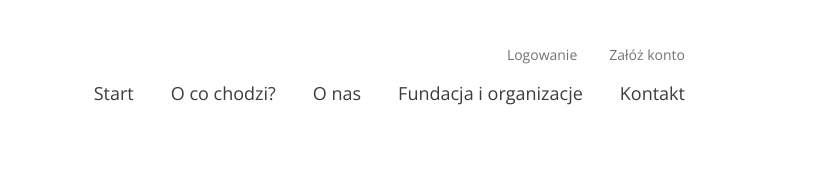
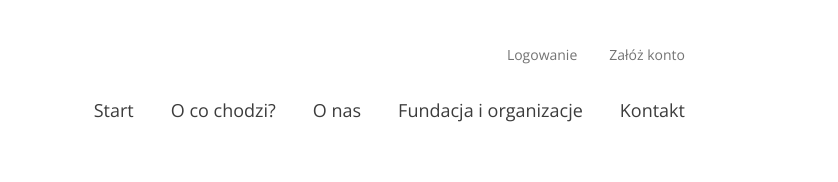
Before and after one commit to damianpajak/In-Good-Hands, a React (Vite) app: page / in a window 1280 px wide. Shown: the top 182 px of the page, without its empty margins (442-1280 px from the left). Built offline with nearby package versions, Linux system fonts and the light colour scheme.

Commit message:
Add margin for menu panel

```diff
--- a/src/scss/stages/_homeNavigation.scss
+++ b/src/scss/stages/_homeNavigation.scss
@@ -31,6 +31,7 @@
     display: flex;
     justify-content: flex-end;
     height: 4.2rem;
+    margin-top: 1.7rem;
 
     &__item {
       font-size: 1.8rem;
```
